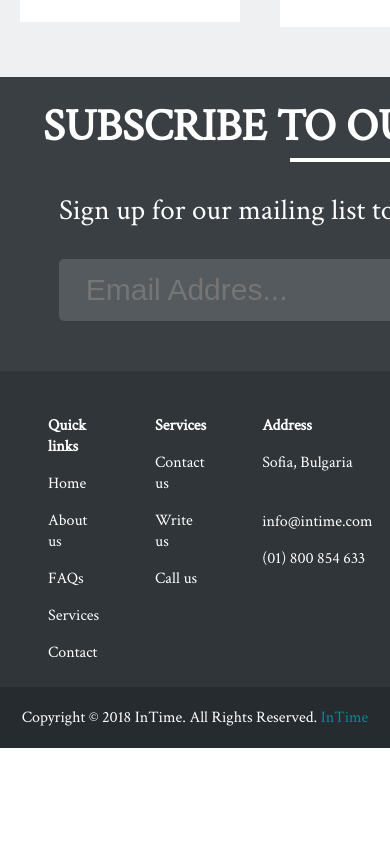
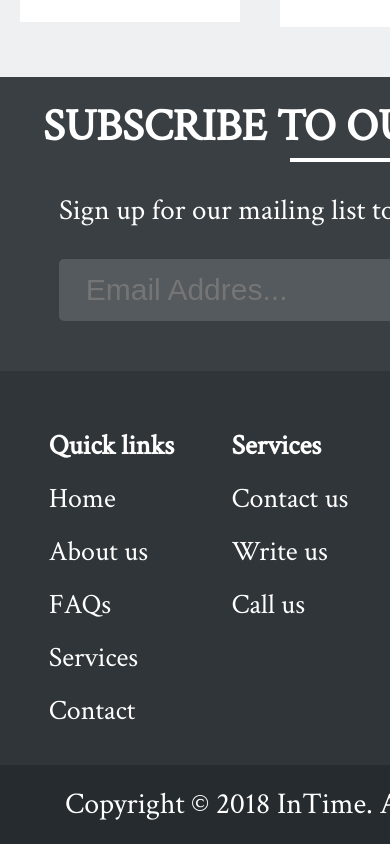
Before and after one commit to alex-nazaretyan/InTime-Agency, a plain HTML site: page InTime-Agency/main.html in a window 390 px wide. Shown: the part 2604-3448 px from the top of the page. Before the commit the page ends 3352 px from the top, so only its background shows below. Drawn offline with Linux system fonts and the light colour scheme.

Commit message:
fixing-code

```diff
--- a/InTime-Agency/medias.css
+++ b/InTime-Agency/medias.css
@@ -152,7 +152,7 @@
 }
  /*Footer section media query*/
     @media all and (min-width:360px) and (max-width: 780px) {
-    @import url("https://cdnjs.cloudflare.com/ajax/libs/font-awesome/5.13.0/css/all.min.css");{
+    @import url("https://cdnjs.cloudflare.com/ajax/libs/font-awesome/5.13.0/css/all.min.css");
     footer{
         width: 780px;
     }
```
